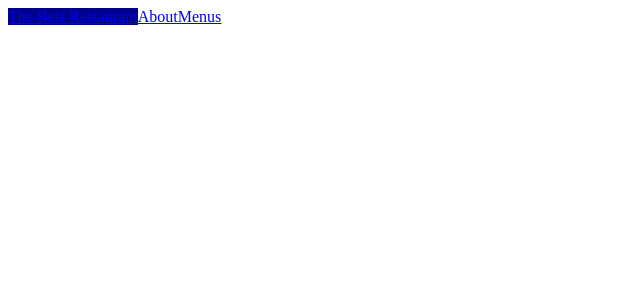
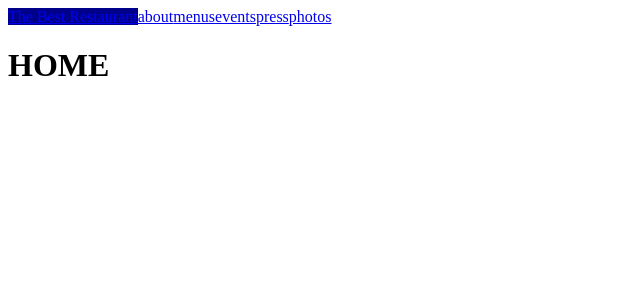
Before and after one commit to Dwein9/restaurant, a React (Create React App) app: page / in a window 1280 px wide. Shown: the top 300 px of the page, without its empty margins (0-640 px from the left). Built offline with nearby package versions, Linux system fonts and the light colour scheme; the HTML template or start-up script is replaced by a standard one.

Commit message:
dynamic nav links

```diff
--- a/src/App.js
+++ b/src/App.js
@@ -9,8 +9,13 @@ class App extends Component {
     const paths = ['/', '/about', '/menus', '/events', '/press', '/photos']
 
     let routes = paths.map((p) => {
-      return (<Route exact path={p} render={() => <h1>{p.slice(1)}</h1> } />)
+      if (p === '/'){
+        return (<Route exact path={p} render={() => <h1>HOME</h1> } />)
+      } else {
+        return (<Route exact path={p} render={() => <h1>{p.slice(1).toUpperCase()}</h1> } />)
+      }
     })
+
     return routes
   }
 
--- a/src/nav.js
+++ b/src/nav.js
@@ -1,13 +1,43 @@
+// import React, { Component } from 'react';
+// import { NavLink } from 'react-router-dom'
+//
+// class Nav extends Component {
+//   render(){
+//     return (
+//       <nav>
+//         <NavLink to="/" exact activeStyle={{ background: 'darkblue' }}>{this.props.header}</NavLink>
+//         <NavLink to="/about" exact activeStyle={{ background: 'darkblue'}}>About</NavLink>
+//         <NavLink to="/menus" exact activeStyle={{ background: 'darkblue' }}>Menus</NavLink>
+//       </nav>
+//
+//     )
+//   }
+// }
+//
+// export default Nav;
+
+
 import React, { Component } from 'react';
 import { NavLink } from 'react-router-dom'
 
 class Nav extends Component {
+
+  createLinks = () => {
+    const paths = ['/', 'about', 'menus', 'events', 'press', 'photos']
+
+    let routes = paths.map((path) => {
+      if (path === '/'){
+        return (<NavLink to={'/'} exact activeStyle={{ background: 'darkblue'}}>{this.props.header}</NavLink>)
+      } else {
+        return (<NavLink to={path} exact activeStyle={{ background: 'darkblue'}}>{path}</NavLink>)
+      }
+    })
+    return routes
+  }
   render(){
     return (
       <nav>
-        <NavLink to="/" exact activeStyle={{ background: 'darkblue' }}>{this.props.header}</NavLink>
-        <NavLink to="/about" exact activeStyle={{ background: 'darkblue'}}>About</NavLink>
-        <NavLink to="/menus" exact activeStyle={{ background: 'darkblue' }}>Menus</NavLink>
+        {this.createLinks()}
       </nav>
 
     )
```
